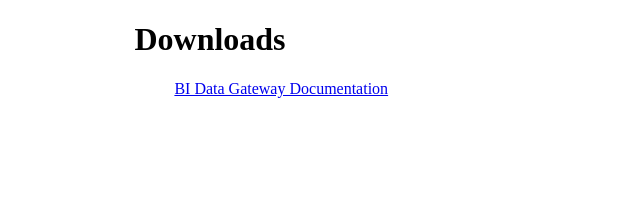
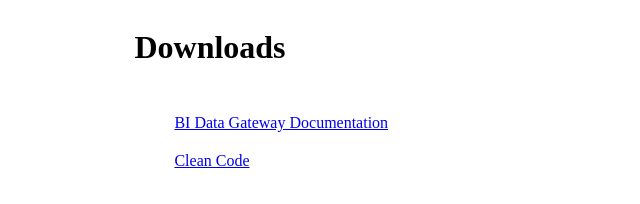
Before and after one commit to philrwebb/contentstore, a plain HTML site: page index.html in a window 1280 px wide. Shown: the whole page, without its empty margins (0-640 px from the left). Drawn offline with Linux system fonts and the light colour scheme.

Commit message:
added another pdf

```diff
--- a/index.html
+++ b/index.html
@@ -8,12 +8,16 @@
         .container {
             width: 80%;
             margin: 0 auto;
+            display: grid;
+            grid-template-columns: 1fr;
         }
         .dloads {
             list-style: none;
+            display: flex;
+            flex-direction: column;
         }
         .dloads li {
-            margin-bottom: 10px;
+            margin: 10px 0;
         }
     </style>
 </head>
@@ -22,6 +26,7 @@
         <h1>Downloads</h1>
         <ul class="dloads">
             <li><a href="data-integration.pdf">BI Data Gateway Documentation</a></li>
+            <li><a href="CleanCode.pdf">Clean Code</a></li>
         </ul>
     </div>
 </body>
```
Also changed, not shown: 1 other file.
